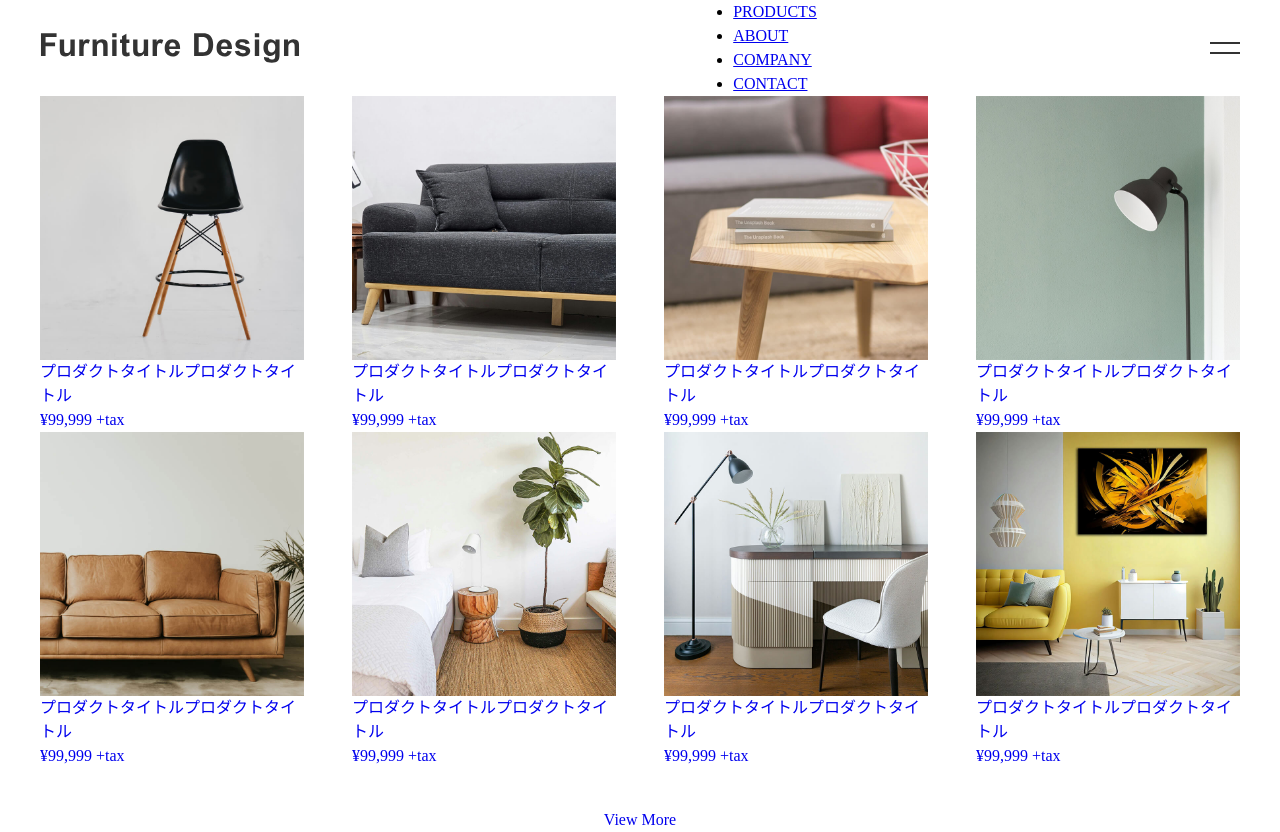
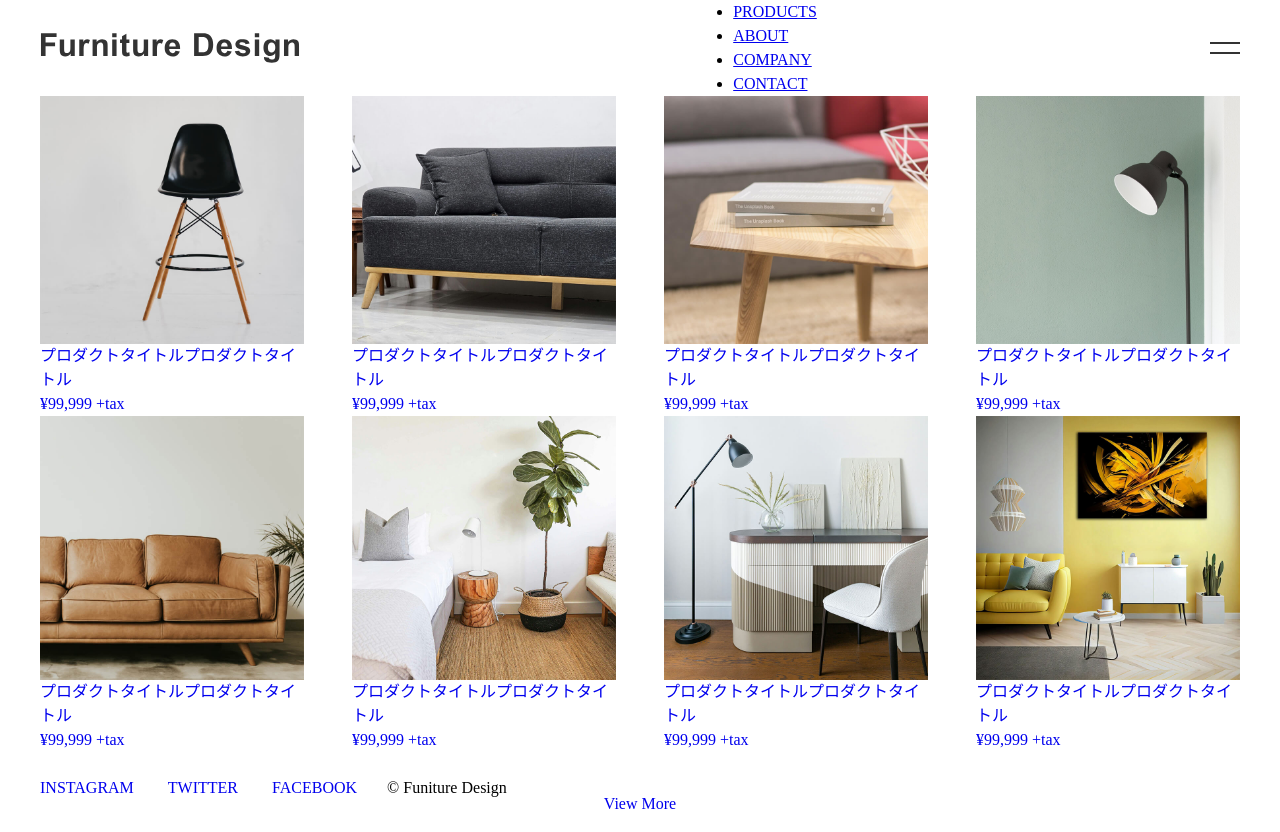
Before and after one commit to NobuhiroMishima/Codejump_FurnitureStore, a PHP site: page / in a window 1280 px wide. After the commit the page ends 809 px from the top, so only its background shows below. Run offline with PHP 8.4, Linux system fonts and the light colour scheme.

Commit message:
add footer and update menu

```diff
--- a/index.html
+++ b/index.html
@@ -8,9 +8,7 @@
     <link rel="stylesheet" href="styles/style.css">
 </head>
 <body>
-  <div id="container">
-    <div class="menu__cover"></div>
-    <header>
+  <header class="menu__cover">
     <h1><img src="images/logo.svg"></h1>
     <nav class="header__nav">
       <ul class="header__ul">
@@ -20,12 +18,13 @@
         <li class="header__li item"><a href="#">CONTACT</a></li>
       </ul>
     </nav>
-        <button class="menu__btn" onclick="document.querySelector('#container').classList.toggle('menu-open')">
+    <button class="menu__btn" onclick="document.querySelector('.menu__cover').classList.toggle('menu-open')">
       <span></span>
       <span></span>
     </button>
   </header>
-    <main class="content">
+  <main>
+      <div class="content">
         <ul>
           <li class="container">
             <a href="#">
@@ -103,5 +102,13 @@
         <a class="btn"href="#">View More</a>
       </div>
   </main>
+  <footer>
+    <ul class="sns">
+      <li><a href="#">INSTAGRAM</a></li>
+      <li><a href="#">TWITTER</a></li>
+      <li><a href="#">FACEBOOK</a></li>
+    </ul>
+    <p class="copy">&copy; Funiture Design</p>
+  </footer>
 </body>
 </html>
--- a/styles/pages/_home.scss
+++ b/styles/pages/_home.scss
@@ -1,32 +1,21 @@
 // @use "../globals" as *;
 
 $cBlack: #333333;
+$cWhite: white;
 
-#container{
-    position: relative;
-
-    & .menu__cover{
+//ハンバーガーメニュークリックのスタイル
+.menu-open{
+    &::after{
+        content: '';
         position: absolute;
         top: 0;
         left: 0;
         width: 100%;
         height: 100%;
+        position: fixed;
+        opacity: 0.9;
         background-color: $cBlack;
-        z-index: 10;
-        // opacity: 0;
-        visibility: hidden;
-
     }
-
-    &.menu-open{
-        & .menu__cover{
-            background-color: $cBlack;
-            visibility: visible;
-
-          }
-    }
-
-
 }
 
 header{
@@ -34,8 +23,12 @@ header{
     margin: 0 auto;
     padding: 0 40px;
     display: flex;
+    position: fixed;
     justify-content: space-between;
+    left: 0;
+    right: 0;
     align-items: center;
+    background-color: $cWhite;
 
     & .menu__btn{
         width: 30px;
@@ -68,7 +61,7 @@ header{
 .content{
     max-width: 1360px;
     margin: 0 auto;
-    padding: 0 40px;
+    padding: 80px 40px 0 40px;
 
     ul{
         list-style: none;
@@ -92,7 +85,34 @@ header{
         margin-top: 40px;
         text-align: center;
         text-decoration: none;
+        z-index: 10;
     }
 
 
 }
+
+footer{
+    max-width: 1360px;
+    margin: 0 auto;
+    padding: 0 40px;
+    display: flex;
+    justify-content: space-between;
+    position: absolute;
+    bottom: 0;
+    left: 0;
+
+
+    & ul{
+        list-style: none;
+        padding-left: 0;
+
+        & li{
+            display: inline-block;
+            margin-right: 30px;
+
+            & a{
+                text-decoration: none;
+            }
+        }
+    }
+}
--- a/styles/style.css
+++ b/styles/style.css
@@ -1,19 +1,13 @@
-#container {
-  position: relative;
-}
-#container .menu__cover {
+.menu-open::after {
+  content: "";
   position: absolute;
   top: 0;
   left: 0;
   width: 100%;
   height: 100%;
+  position: fixed;
+  opacity: 0.9;
   background-color: #333333;
-  z-index: 10;
-  visibility: hidden;
-}
-#container.menu-open .menu__cover {
-  background-color: #333333;
-  visibility: visible;
 }
 
 header {
@@ -21,8 +15,12 @@ header {
   margin: 0 auto;
   padding: 0 40px;
   display: flex;
+  position: fixed;
   justify-content: space-between;
+  left: 0;
+  right: 0;
   align-items: center;
+  background-color: white;
 }
 header .menu__btn {
   width: 30px;
@@ -50,7 +48,7 @@ header .menu__btn > span:last-child {
 .content {
   max-width: 1360px;
   margin: 0 auto;
-  padding: 0 40px;
+  padding: 80px 40px 0 40px;
 }
 .content ul {
   list-style: none;
@@ -70,4 +68,27 @@ header .menu__btn > span:last-child {
   margin-top: 40px;
   text-align: center;
   text-decoration: none;
+  z-index: 10;
+}
+
+footer {
+  max-width: 1360px;
+  margin: 0 auto;
+  padding: 0 40px;
+  display: flex;
+  justify-content: space-between;
+  position: absolute;
+  bottom: 0;
+  left: 0;
+}
+footer ul {
+  list-style: none;
+  padding-left: 0;
+}
+footer ul li {
+  display: inline-block;
+  margin-right: 30px;
+}
+footer ul li a {
+  text-decoration: none;
 }/*# sourceMappingURL=style.css.map */
```
Also changed, not shown: 1 other file. Lines whose indentation alone changed are shown as unchanged.
